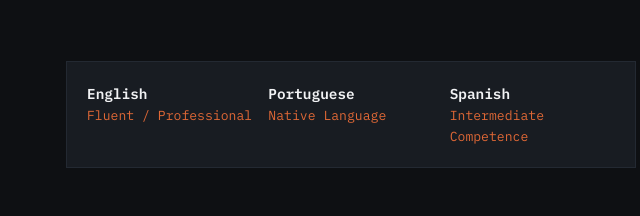
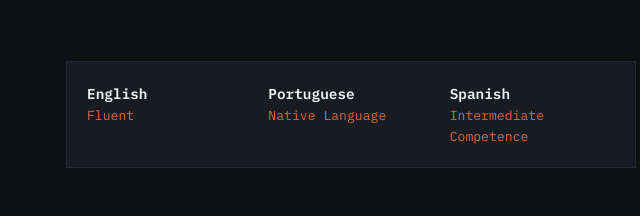
Before and after one commit to reneCaldeira/reneCaldeiraCV, a plain HTML site: page index.html in a window 1280 px wide. Shown: the part 5724-5940 px from the top of the page, 579-1219 px from the left. Drawn offline with Linux system fonts and the light colour scheme.

Commit message:
Update English proficiency to Fluent

```diff
--- a/index.html
+++ b/index.html
@@ -1259,7 +1259,7 @@
           <div class="languages-strip">
             <div class="lang-item">
               <strong>English</strong>
-              <span>Fluent / Professional</span>
+              <span>Fluent</span>
             </div>
             <div class="lang-item">
               <strong>Portuguese</strong>
```
